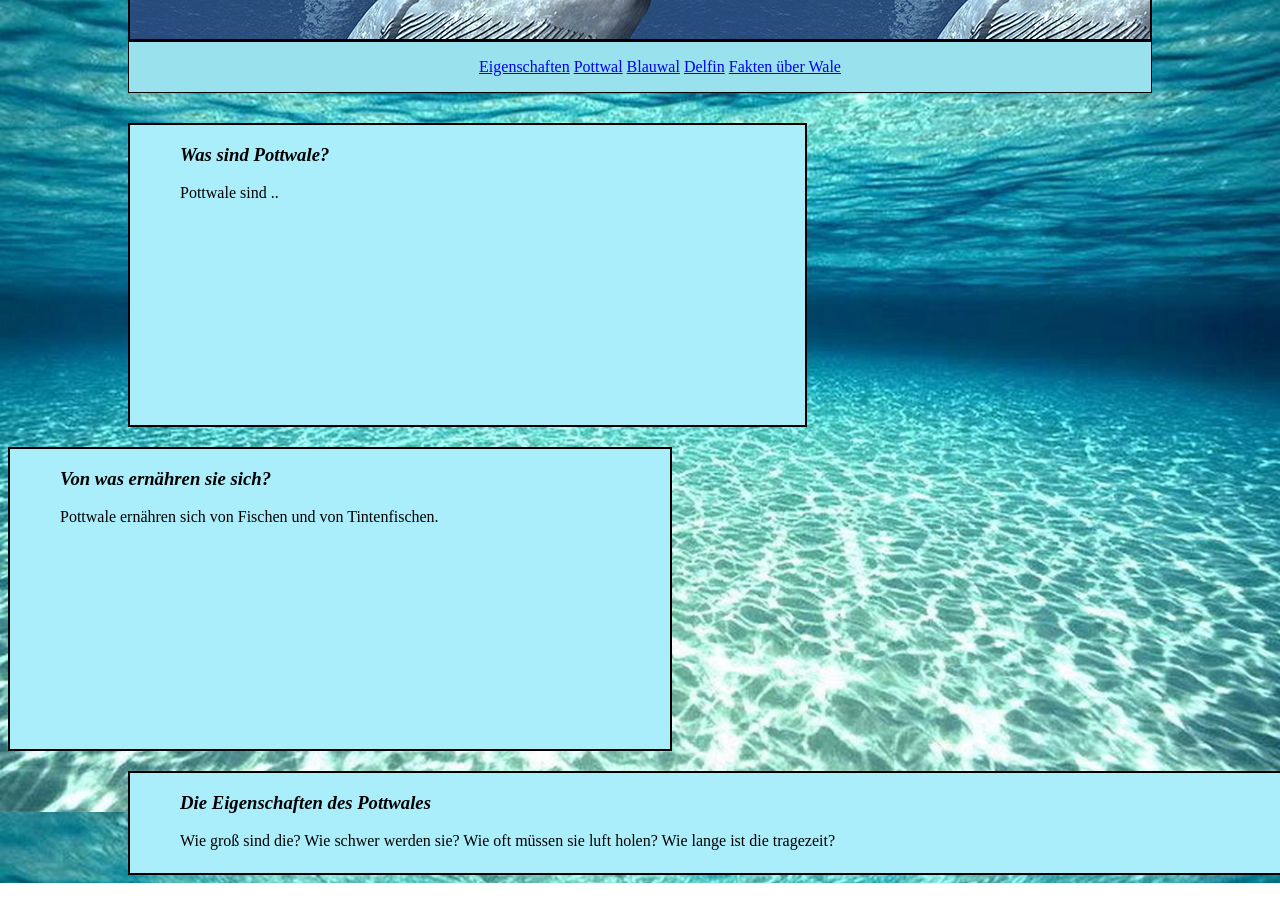
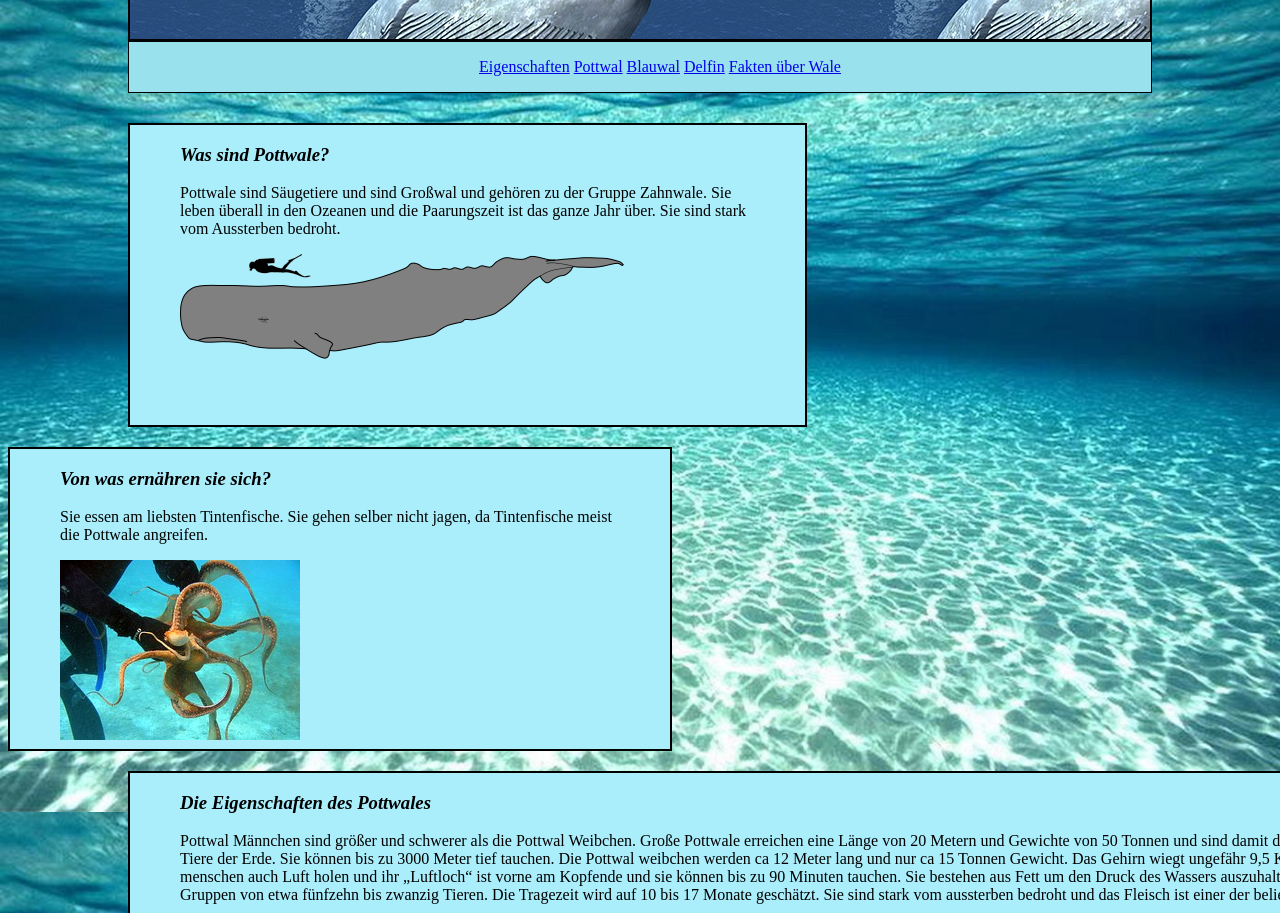
Before and after one commit to Peaches642/Wale, a plain HTML site: page Pottwal.html in a window 1280 px wide. Shown: the part 71-984 px from the top of the page. Before the commit the page ends 954 px from the top, so only its background shows below. Drawn offline with Linux system fonts and the light colour scheme.

Commit message:
Pottwal zu ende gemacht und rechtliche design geändert und kleine savhen gefixt

```diff
--- a/Pottwal.html
+++ b/Pottwal.html
@@ -26,8 +26,9 @@
 		<h3>Was sind Pottwale?</h3>
 
 		<p>
-			Pottwale sind ..
+			Pottwale sind Säugetiere und sind Großwal und gehören zu der Gruppe Zahnwale.  Sie leben überall in den Ozeanen und die Paarungszeit ist das ganze Jahr über. Sie sind stark vom Aussterben bedroht.
 		</p>
+		 <img src="walezu taucher.png">
 
 
 	</div>
@@ -37,8 +38,9 @@
 	<h3>Von was ernähren sie sich?</h3>
 
 		<p>
-			Pottwale ernähren sich von Fischen und von Tintenfischen.
+			Sie essen am liebsten Tintenfische. Sie gehen selber nicht jagen, da Tintenfische meist die Pottwale angreifen.
 		</p>
+		<img src="tintenfisch.jpg">
 	</div>
 
 	<div class="pottwal3">
@@ -46,12 +48,9 @@
 	<h3>Die Eigenschaften des Pottwales</h3>
 
 		<p>
-			Wie groß sind die?
-			Wie schwer werden sie?
-			Wie oft müssen sie luft holen?
-			Wie lange ist die tragezeit?
-
+			Pottwal Männchen sind größer und schwerer als die Pottwal Weibchen. Große Pottwale erreichen eine Länge von 20 Metern und Gewichte von 50 Tonnen und sind damit die größten bezahnten Tiere der Erde. Sie können bis zu 3000 Meter tief tauchen. Die Pottwal weibchen werden ca 12 Meter lang und nur ca 15 Tonnen Gewicht. Das Gehirn wiegt  ungefähr 9,5 Kilo. Sie müssen wir menschen auch Luft holen und ihr „Luftloch“ ist vorne am Kopfende und sie können bis zu 90 Minuten tauchen.  Sie bestehen aus Fett um den Druck des Wassers auszuhalten. Sie leben in Gruppen von etwa fünfzehn bis zwanzig Tieren.  Die Tragezeit wird auf 10 bis 17 Monate geschätzt. Sie sind stark vom aussterben bedroht und das Fleisch ist einer der beliebtesten Arten.
 		</p>
+		<img src="pottwalbild.jpg">
 	</div>
 
 
--- a/style.css
+++ b/style.css
@@ -132,7 +132,7 @@ div.pottwal2 {
 div.pottwal3 {
 	background-color: #AAEEFB;
 	border: 2px solid black;
-	height: 100px;
+	height: 500px;
 	margin-left: 120px;
 	padding-left: 50px;
 	padding-right: 50px;
```
Also changed, not shown: index.html (+14 -2 lines), pottwalbild.jpg (added), tintenfisch.jpg (added), walezu taucher.png (added), 1 other file.
